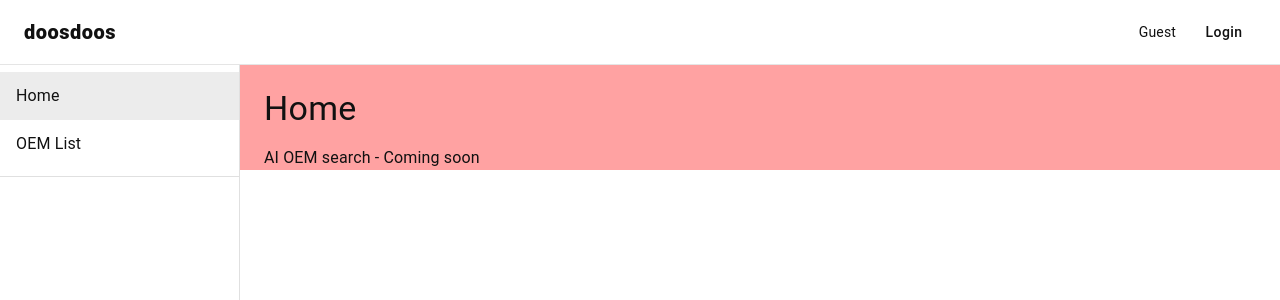
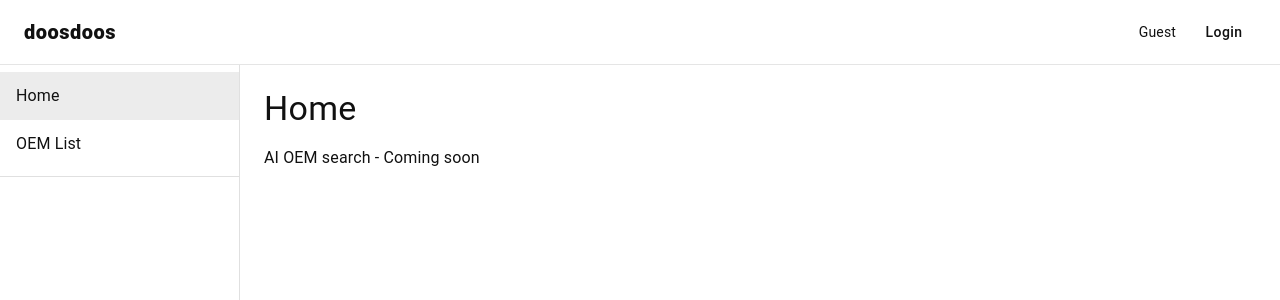
Before and after one commit to etarth/paiboondoosdoos, a Next.js app: page / in a window 1280 px wide. Shown: the top 300 px of the page. Built offline with nearby package versions, Linux system fonts and the light colour scheme.

Commit message:
fix: app layout

```diff
--- a/src/components/common/AppLayout.tsx
+++ b/src/components/common/AppLayout.tsx
@@ -12,7 +12,7 @@ const drawerWidth = 240;
 
 export default function AppLayout({ children }: { children: React.ReactNode }) {
   return (
-    <Box className="bg-red-300" sx={{ display: "flex" }}>
+    <Box sx={{ display: "flex" }}>
       <AppBar
         position="fixed"
         elevation={0}
```
